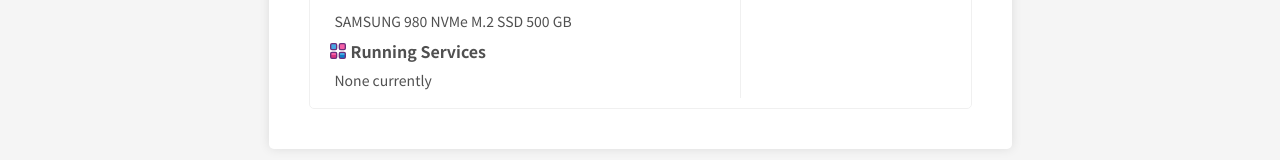
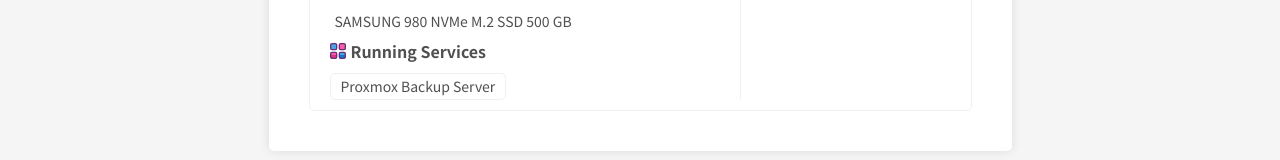
Before and after one commit to akon47/kimhwan.kr, a Vue app: page /server-info in a window 1280 px wide. Shown: the part 1016-1176 px from the top of the page. Built offline with nearby package versions, Linux system fonts and the light colour scheme.

Commit message:
Update ServerInfo

```diff
--- a/src/views/ServerInfoView.vue
+++ b/src/views/ServerInfoView.vue
@@ -82,7 +82,9 @@
         <h5 class="services-title">
           Running Services
         </h5>
-        <span>None currently</span>
+        <div class="services">
+          <div>Proxmox Backup Server</div>
+        </div>
       </div>
       <div class="images">
         <a href="https://user-images.githubusercontent.com/49547202/171973908-452a9e3c-5ef4-40a5-9e61-711bf829fd86.png"
```
